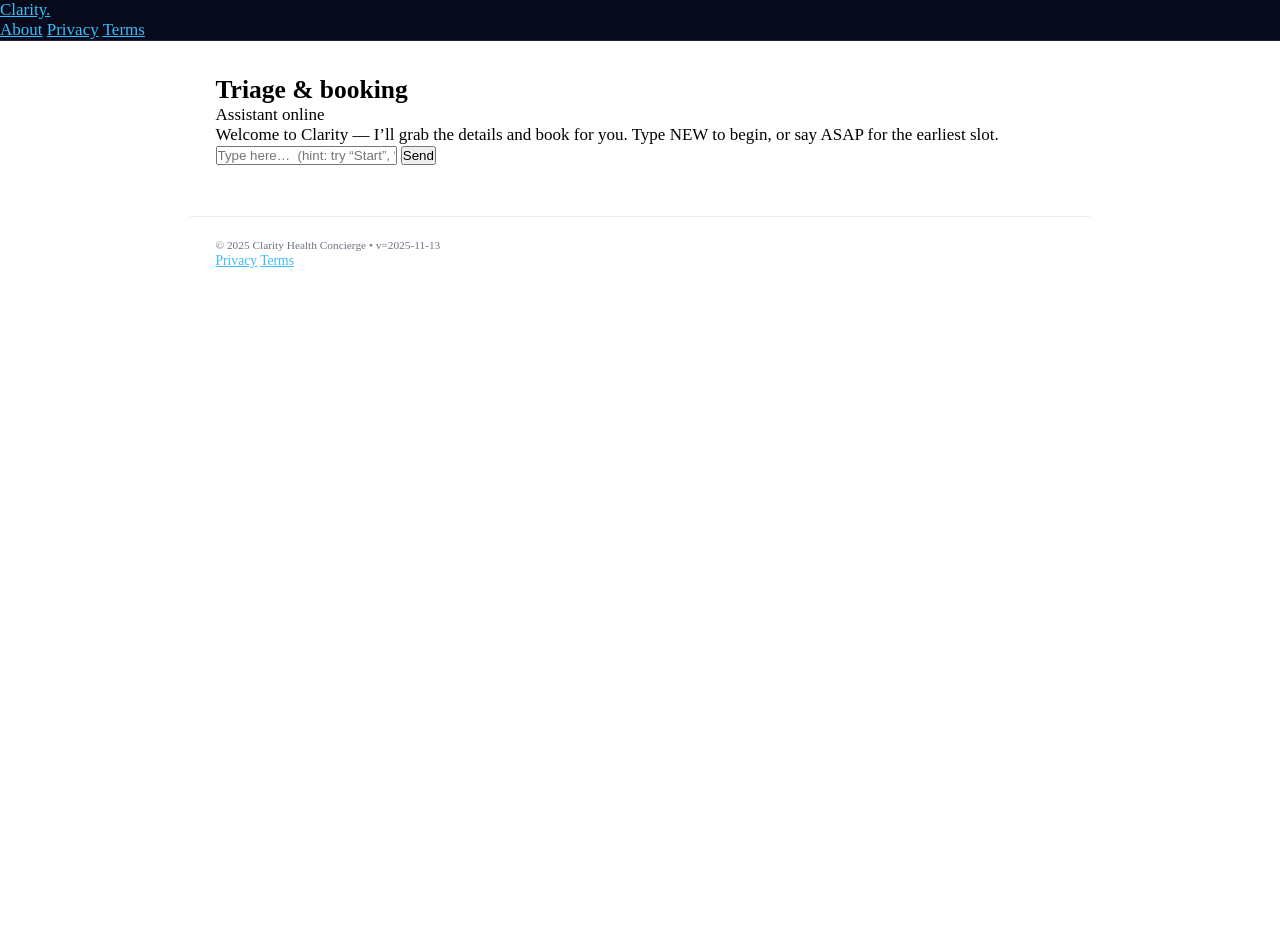
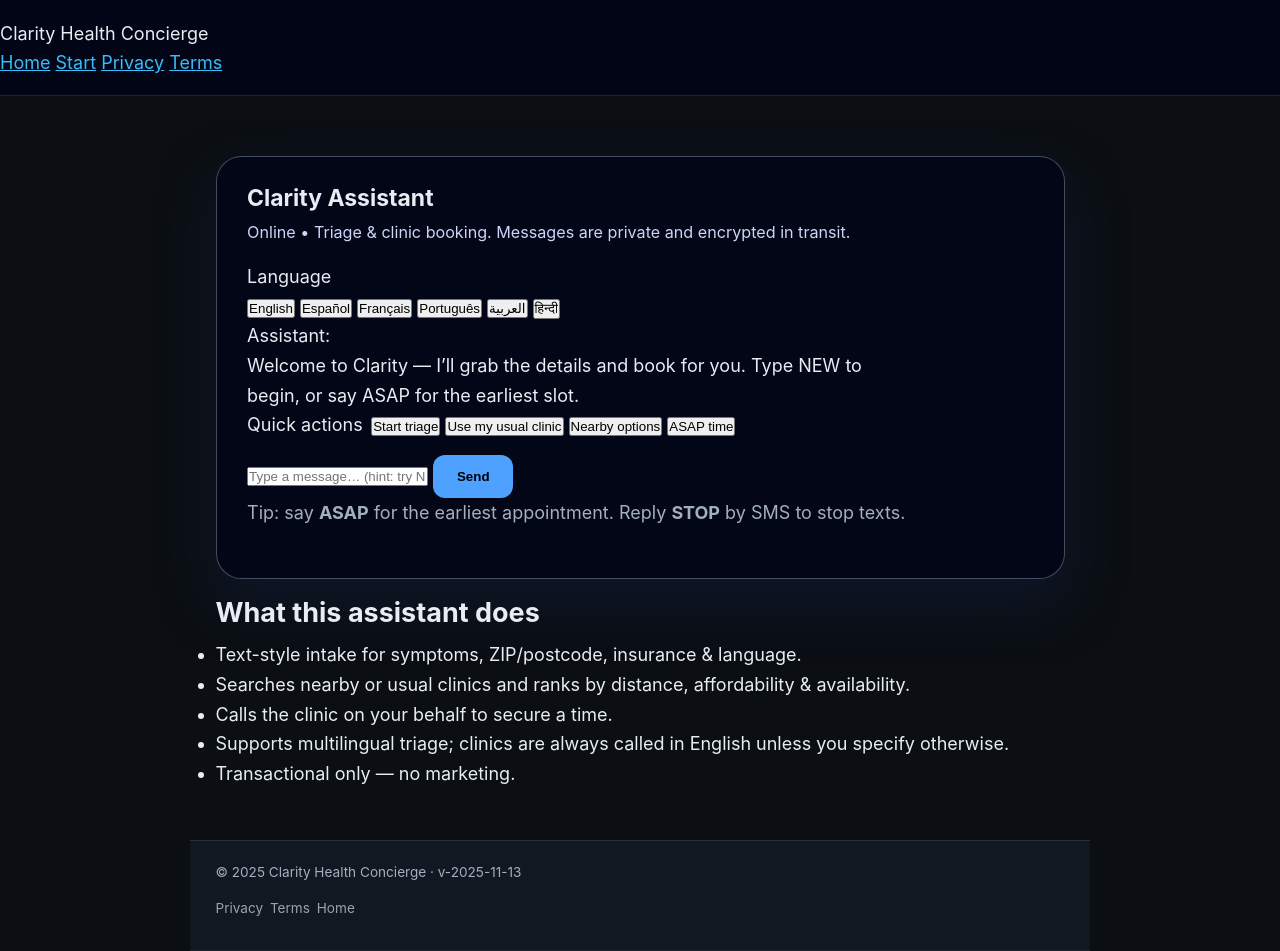
Before and after one commit to SamGarratt1/clarity, a plain HTML site: page frontend/chat/index.html in a window 1280 px wide. Before the commit the page ends 800 px from the top, so only its background shows below. Drawn offline with Linux system fonts and the light colour scheme.

Commit message:
Fix chat CSS path and include chat-full.css

```diff
--- a/frontend/chat/chat-full.js
+++ b/frontend/chat/chat-full.js
@@ -1,6 +1,6 @@
 // chat-full.js
 
-const API_URL = "https://clarity-mo5i.onrender.com"; // <- your Render backend base
+const API_URL = "https://clarity-mo5i.onrender.com"; // your Render backend
 
 const messagesEl = document.getElementById("chat-messages");
 const formEl = document.getElementById("chat-form");
@@ -10,7 +10,8 @@ const langButtons = document.querySelectorAll(".lang-pill");
 
 let currentLang = "en";
 
-// Helpers
+// ----- helpers -----
+
 function addMessage(role, text) {
   const row = document.createElement("div");
   row.className = "msg";
@@ -36,13 +37,14 @@ function setLang(lang) {
   });
 }
 
-// Initial greeting
+// initial greeting
 addMessage(
   "assistant",
-  "Welcome to Clarity — I'll grab the details and book for you. Type NEW to begin, or say ASAP for the earliest slot."
+  "Welcome to Clarity — I’ll grab the details and book for you. Type NEW to begin, or say ASAP for the earliest slot."
 );
 
-// Send to backend
+// ----- API -----
+
 async function sendToAssistant(text) {
   const payload = {
     message: text,
@@ -67,15 +69,15 @@ async function sendToAssistant(text) {
     if (data && data.reply) {
       addMessage("assistant", data.reply);
     } else {
-      addMessage("assistant", "I received a response but couldn't read it.");
+      addMessage("assistant", "I got a response but couldn’t read it.");
     }
   } catch (err) {
-    addMessage("assistant", "Network error talking to the server.");
     console.error(err);
+    addMessage("assistant", "Network problem talking to the server.");
   }
 }
 
-// Form submit
+// form submit
 formEl.addEventListener("submit", (e) => {
   e.preventDefault();
   const text = (inputEl.value || "").trim();
@@ -86,11 +88,12 @@ formEl.addEventListener("submit", (e) => {
   sendToAssistant(text);
 });
 
-// Quick buttons
+// quick chips (Start / My clinic / Nearby / ASAP)
 quickButtons.forEach((btn) => {
   btn.addEventListener("click", () => {
     const action = btn.dataset.quick;
     let text;
+
     switch (action) {
       case "NEW":
         text = "NEW";
@@ -113,13 +116,13 @@ quickButtons.forEach((btn) => {
   });
 });
 
-// Language selection buttons
+// language chips
 langButtons.forEach((btn) => {
   btn.addEventListener("click", () => {
     setLang(btn.dataset.lang);
     addMessage(
       "assistant",
-      `Language set. I'll triage in your language, but translate for the clinic when we call.`
+      "Language updated. I’ll talk to you in this language and translate for the clinic when I call."
     );
   });
 });
--- a/frontend/chat/index.html
+++ b/frontend/chat/index.html
@@ -1,92 +1,113 @@
-<!doctype html>
+<!DOCTYPE html>
 <html lang="en">
 <head>
-  <meta charset="utf-8"/>
-  <meta name="viewport" content="width=device-width,initial-scale=1"/>
-  <title>Clarity • Chat</title>
-  <link rel="icon" href="/favicon.ico">
-  <link rel="preload" as="style" href="./chat-full.css?v=2025-11-13-1">
-  <link rel="stylesheet" href="./chat-full.css?v=2025-11-13-1">
+  <meta charset="UTF-8" />
+  <title>Clarity Assistant – Triage & Booking</title>
+  <meta name="viewport" content="width=device-width, initial-scale=1" />
+  <!-- main site styles -->
+  <link rel="stylesheet" href="/style.css" />
+  <!-- chat-specific styles (relative to /chat/) -->
+  <link rel="stylesheet" href="chat-full.css" />
+</head>
 
-</head>
-<body class="theme-dark">
+<body class="page page--dark">
   <header class="site-header">
-    <div class="container row between center">
-      <a class="brand" href="/">Clarity.</a>
+    <div class="shell shell--nav">
+      <div class="brand">
+        <span class="brand-dot"></span>
+        <span class="brand-text">Clarity Health Concierge</span>
+      </div>
       <nav class="nav">
-        <a href="/#how">About</a>
-        <a href="/privacy.html">Privacy</a>
-        <a href="/terms.html">Terms</a>
+        <a href="/" class="nav-link">Home</a>
+        <a href="/chat" class="nav-link nav-link--active">Start</a>
+        <a href="/privacy" class="nav-link">Privacy</a>
+        <a href="/terms" class="nav-link">Terms</a>
       </nav>
     </div>
   </header>
 
-  <main class="container chat-shell">
-    <div class="row between center">
-      <h2>Triage &amp; booking</h2>
-      <span class="badge">Assistant online</span>
-    </div>
+  <main class="chat-shell">
+    <section class="chat-card">
+      <header class="chat-header">
+        <div class="chat-header-main">
+          <h1>Clarity Assistant</h1>
+          <p class="chat-sub">
+            Online • Triage & clinic booking. Messages are private and encrypted in transit.
+          </p>
+        </div>
+      </header>
 
-    <section class="chat-wrap">
-      <div id="messages" class="chat-panel messages" aria-live="polite"></div>
+      <!-- Language selector -->
+      <div class="chat-langs">
+        <span class="chat-langs-label">Language</span>
+        <div class="chat-langs-pills">
+          <button data-lang="en" class="lang-pill lang-pill--active">English</button>
+          <button data-lang="es" class="lang-pill">Español</button>
+          <button data-lang="fr" class="lang-pill">Français</button>
+          <button data-lang="pt" class="lang-pill">Português</button>
+          <button data-lang="ar" class="lang-pill">العربية</button>
+          <button data-lang="hi" class="lang-pill">हिन्दी</button>
+        </div>
+      </div>
 
-      <div class="chat-panel input-row">
-        <input id="chat-input" type="text" placeholder="Type here…  (hint: try “Start”, “ASAP”, “My clinic”)"/>
-        <button id="chat-send" class="btn btn-primary">Send</button>
+      <!-- Messages -->
+      <div id="chat-messages" class="chat-messages">
+        <!-- JS will add messages -->
       </div>
+
+      <!-- Quick actions -->
+      <div class="chat-quick-row">
+        <span class="chat-quick-label">Quick actions</span>
+        <div class="chat-quick-buttons">
+          <button class="chip" data-quick="NEW">Start triage</button>
+          <button class="chip" data-quick="MY_CLINIC">Use my usual clinic</button>
+          <button class="chip" data-quick="NEARBY">Nearby options</button>
+          <button class="chip" data-quick="ASAP">ASAP time</button>
+        </div>
+      </div>
+
+      <!-- Input -->
+      <form id="chat-form" class="chat-input-row" autocomplete="off">
+        <input
+          id="chat-input"
+          class="chat-input"
+          type="text"
+          placeholder="Type a message… (hint: try NEW or ASAP)"
+        />
+        <button id="chat-send" class="btn btn-primary chat-send-btn" type="submit">
+          Send
+        </button>
+      </form>
+
+      <p class="chat-footnote">
+        Tip: say <strong>ASAP</strong> for the earliest appointment. Reply
+        <strong>STOP</strong> by SMS to stop texts.
+      </p>
+    </section>
+
+    <section class="chat-info">
+      <h2>What this assistant does</h2>
+      <ul>
+        <li>Text-style intake for symptoms, ZIP/postcode, insurance & language.</li>
+        <li>Searches nearby or usual clinics and ranks by distance, affordability & availability.</li>
+        <li>Calls the clinic on your behalf to secure a time.</li>
+        <li>Supports multilingual triage; clinics are always called in English unless you specify otherwise.</li>
+        <li>Transactional only — no marketing.</li>
+      </ul>
     </section>
   </main>
 
   <footer class="site-footer">
-    <div class="container row between center">
-      <small>© 2025 Clarity Health Concierge • v=2025-11-13</small>
-      <div class="row gap">
-        <a href="/privacy.html">Privacy</a>
-        <a href="/terms.html">Terms</a>
+    <div class="shell footer-grid">
+      <p class="muted">© 2025 Clarity Health Concierge · v-2025-11-13</p>
+      <div class="footer-links">
+        <a href="/privacy">Privacy</a>
+        <a href="/terms">Terms</a>
+        <a href="/">Home</a>
       </div>
     </div>
   </footer>
 
-  <script>
-  // Minimal chat wire-up (expects your backend /webchat endpoint)
-  const API_URL = (window.CLARITY_API_URL || '').replace(/\/$/, '') || 'https://clarity-mo5i.onrender.com';
-  const messages = document.getElementById('messages');
-  const input    = document.getElementById('chat-input');
-  const sendBtn  = document.getElementById('chat-send');
-
-  function addMsg(who, text) {
-    const row = document.createElement('div');
-    row.className = 'msg ' + (who === 'user' ? 'user' : 'bot');
-    const bubble = document.createElement('div');
-    bubble.className = 'bubble';
-    bubble.textContent = text;
-    row.appendChild(bubble);
-    messages.appendChild(row);
-    messages.scrollTop = messages.scrollHeight;
-  }
-
-  async function send(text) {
-    if (!text.trim()) return;
-    addMsg('user', text);
-    input.value = '';
-    try {
-      const res = await fetch(`${API_URL}/webchat`, {
-        method:'POST',
-        headers:{'Content-Type':'application/json'},
-        body: JSON.stringify({ from: 'web', text })
-      });
-      if (!res.ok) throw new Error('Server error ' + res.status);
-      const data = await res.json(); // {reply: "..."}
-      addMsg('bot', data.reply || '(no reply)');
-    } catch (e) {
-      addMsg('bot', 'Server error. Check backend logs.');
-    }
-  }
-  sendBtn.addEventListener('click', () => send(input.value));
-  input.addEventListener('keydown', e => { if (e.key === 'Enter') send(input.value); });
-
-  // greet
-  addMsg('bot','Welcome to Clarity — I’ll grab the details and book for you. Type NEW to begin, or say ASAP for the earliest slot.');
-  </script>
+  <script src="/chat/chat-full.js"></script>
 </body>
 </html>
```
